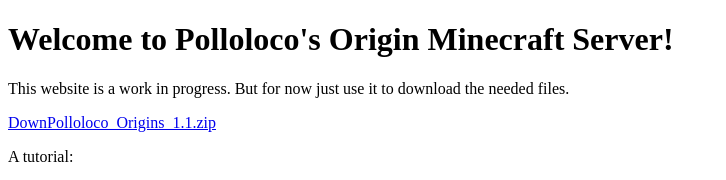
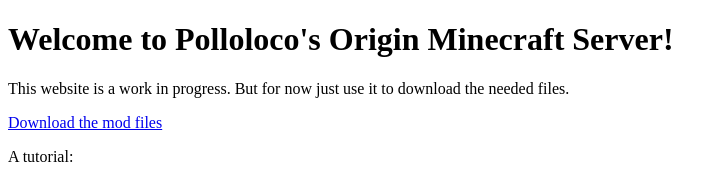
Before and after one commit to DBPT210/Polloloco-Server-website, a plain HTML site: page index.html in a window 1280 px wide. Shown: the top 180 px of the page, without its empty margins (0-726 px from the left). Drawn offline with Linux system fonts and the light colour scheme; grey boxes are pictures that could not be loaded.

Commit message:
Update index.html

```diff
--- a/index.html
+++ b/index.html
@@ -12,7 +12,7 @@
       the needed files.
     </p>
     <a href="Polloloco_Origins_1.1.zip" download>
-      <p>DownPolloloco_Origins_1.1.zip
+      <p>Download the mod files</p>
     </a>
       <p>A tutorial:</p>
       <iframe width="560" height="315" src="https://www.youtube.com/embed/qHPpGZz_4D4?si=UQg53PD076_OsbtU" title="YouTube video player" frameborder="0" allow="accelerometer; autoplay; clipboard-write; encrypted-media; gyroscope; picture-in-picture; web-share" allowfullscreen></iframe>
```
